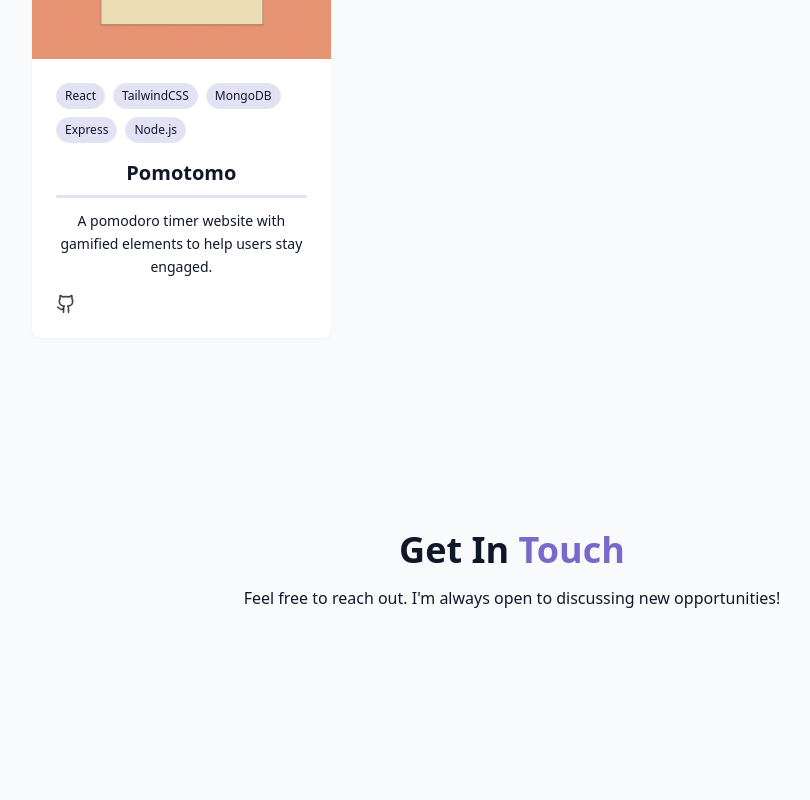
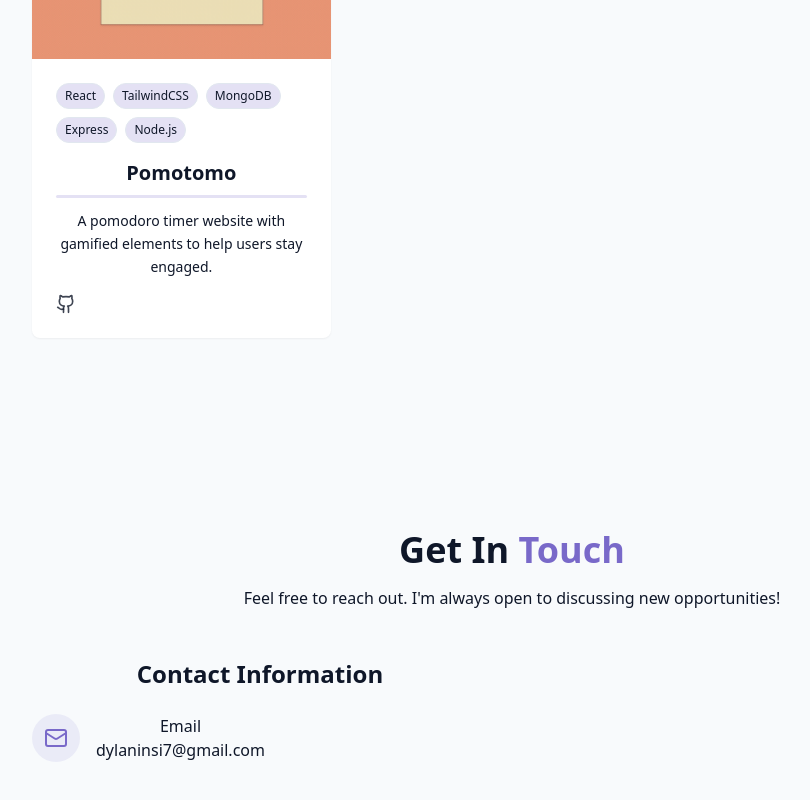
Before and after one commit to dylaninsi7/portfolio, a React (Vite) app: page / in a window 1280 px wide. Shown: the part 2375-3175 px from the top of the page, without its empty margins (128-938 px from the left). Before the commit the page ends 3129 px from the top, so only its background shows below. Built offline with nearby package versions, Linux system fonts and the light colour scheme.

Commit message:
feat: email section added

```diff
--- a/src/components/ContactSection.jsx
+++ b/src/components/ContactSection.jsx
@@ -1,3 +1,5 @@
+import { Mail } from "lucide-react";
+
 export const ContactSection = () => {
   return (
     <section id="contact" className="py-24 px-4 relative bg-secondary/30">
@@ -6,10 +8,31 @@ export const ContactSection = () => {
           Get In
           <span className="text-primary"> Touch</span>
         </h2>
+        <p className="text-center text-muted-foreground mb-12 max-w-2xl mx-auto">
+          Feel free to reach out. I'm always open to discussing new
+          opportunities!
+        </p>
+
+        <div className="grid grid-cols-1 md:grid-cols-2 gap-12">
+          <div className="space-y-8">
+            <h3 className="text-2xl font-semibold mb-6">Contact Information</h3>
+
+            <div className="space-y-6 justify-center">
+              <div className="flex items-start space-x-4">
+                <div className="p-3 rounded-full bg-primary/10">
+                  <Mail className="h-6 w-6 text-primary" />
+                </div>
+                <div>
+                    <h4 className="font-medium"> Email</h4>
+                    <a href="mailto:dylaninsi7@gmail.com" className="text-muted-foreground hover:text-primary transition-colors">
+                        dylaninsi7@gmail.com
+                    </a>
+                </div>
+              </div>
+            </div>
+          </div>
+        </div>
       </div>
-      <p className="text-center text-muted-foreground mb-12 max-w-2xl mx-auto">
-        Feel free to reach out. I'm always open to discussing new opportunities!
-      </p>
     </section>
   );
 };
```
